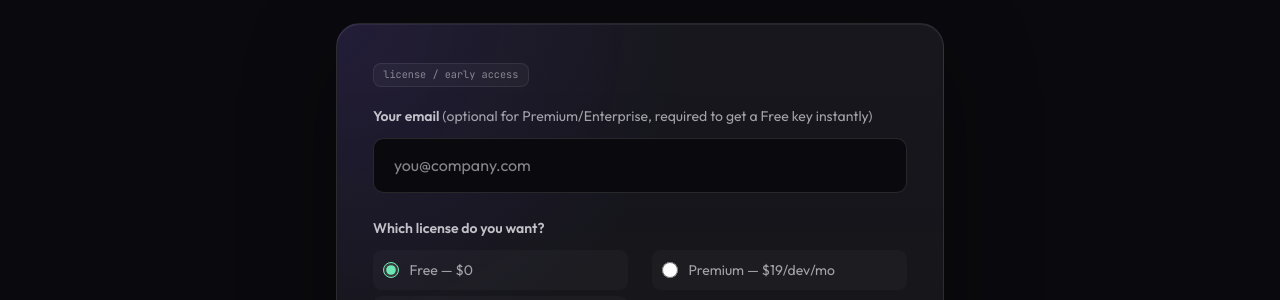
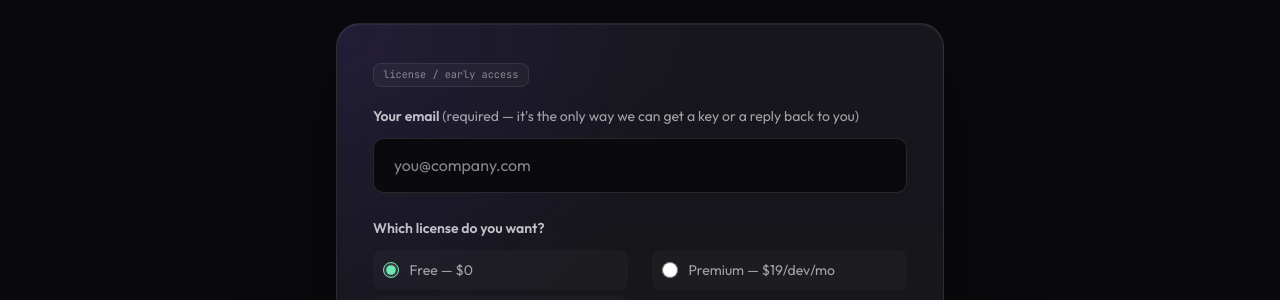
Before and after one commit to tdk-landscape/tdk-website, a Jekyll site: the page built from index.html, in a window 1280 px wide and 900 px high, scrolled down 12210 px. Shown: the part 153-453 px from the top of the window. Built offline with Jekyll 4.4.1, drawn with Linux system fonts in a browser that asks for light colours; nearby versions of some CDN libraries; some web fonts are replaced; some of the changed text lies outside the part shown.

Commit message:
Require email for every license request, not just Free-instant
An empty-email submission (Free-without-email, or Premium/Enterprise
without an email) used to file a request record with no way to
contact the requester - the old mailto flow could recover an address
from the mail client's From: header, but the new direct-to-worker
submission has no equivalent. Made email required on both the form
(native `required` + an inline JS guard) and the worker endpoint.

Co-Authored-By: Claude Sonnet 5 <noreply@anthropic.com>

```diff
--- a/index.html
+++ b/index.html
@@ -3272,8 +3272,8 @@ body { background: #0a0a0e; overflow-x: hidden; }
       <p class="aw-cta-sub">Free licenses need no key and cost nothing, ever — up to {{ site.data.tdk.free_project_limit }} project IDs per key if you grab one. Premium unlocks the paid extras, up to {{ site.data.tdk.premium_project_limit }} project IDs per key. Need SSO, air-gapped, or an SLA? Pick Enterprise — request any of the three below and your input sets the roadmap.</p>
 
       <form class="aw-form" onsubmit="handleLicenseSubmit(event); return false;">
-        <label for="waitlist-email">Your email <span style="font-weight: 400; color: rgba(236,236,241,0.65);">(optional for Premium/Enterprise, required to get a Free key instantly)</span></label>
-        <input type="email" id="waitlist-email" placeholder="you@company.com" />
+        <label for="waitlist-email">Your email <span style="font-weight: 400; color: rgba(236,236,241,0.65);">(required — it's the only way we can get a key or a reply back to you)</span></label>
+        <input type="email" id="waitlist-email" placeholder="you@company.com" required />
 
         <label>Which license do you want?</label>
         <div class="aw-features">
@@ -3292,7 +3292,7 @@ body { background: #0a0a0e; overflow-x: hidden; }
         </div>
 
         <button type="submit" class="aw-btn aw-btn-solid" id="waitlist-submit-btn">Get my license →</button>
-        <p class="aw-form-note">Free + email = your key appears below instantly. Premium/Enterprise, or Free with no email, submits your request directly — no mail client needed, no spam, unsubscribe anytime.</p>
+        <p class="aw-form-note">Free = your key appears below instantly. Premium/Enterprise gets submitted directly — no mail client needed, no spam, unsubscribe anytime.</p>
         <div class="aw-form-note aw-issued-key" id="waitlist-request-received" style="display:none;">
           Request received — we'll follow up by email if you gave us one. Thanks for your interest in TDK!
         </div>
@@ -3392,7 +3392,19 @@ async function handleLicenseSubmit(event) {
   var planRadio = document.querySelector('.plan-radio:checked');
   var plan = planRadio ? planRadio.value : 'Free — no key required, $0 forever';
 
-  if (isFreePlan(plan) && emailInput) {
+  // Belt-and-braces on top of the input's `required` attribute: without an
+  // email there is no way left to hand back a key or follow up on a
+  // request (mailto no longer runs on the happy path), so a submission
+  // with no email is never useful - refuse it outright instead of filing
+  // a request nobody can act on.
+  if (!emailInput) {
+    showInlineError('Please enter your email - we have no other way to get a key or a reply back to you.');
+    btn.disabled = false;
+    btn.textContent = originalLabel;
+    return;
+  }
+
+  if (isFreePlan(plan)) {
     btn.textContent = 'Issuing your key…';
     try {
       var res = await fetch(ISSUE_FREE_LICENSE_URL, {
```
Also changed, not shown: 1 other file.
